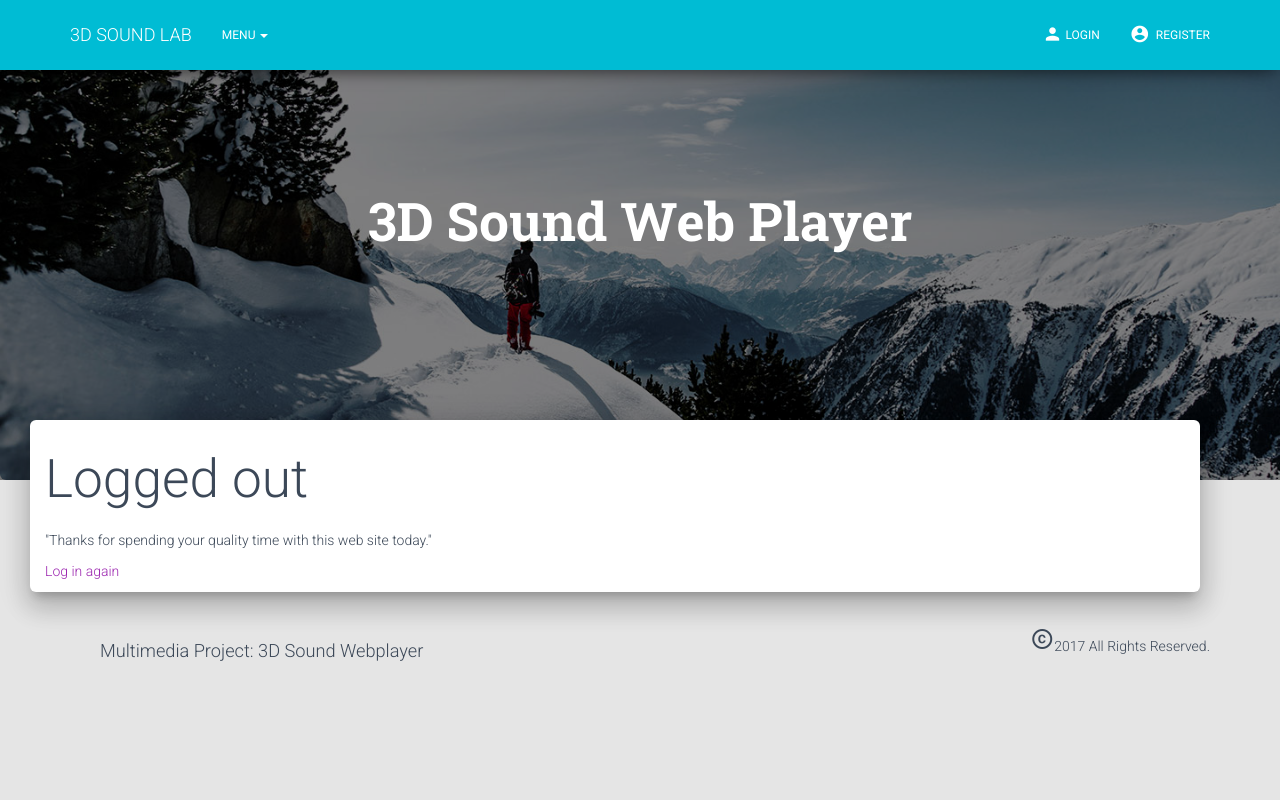
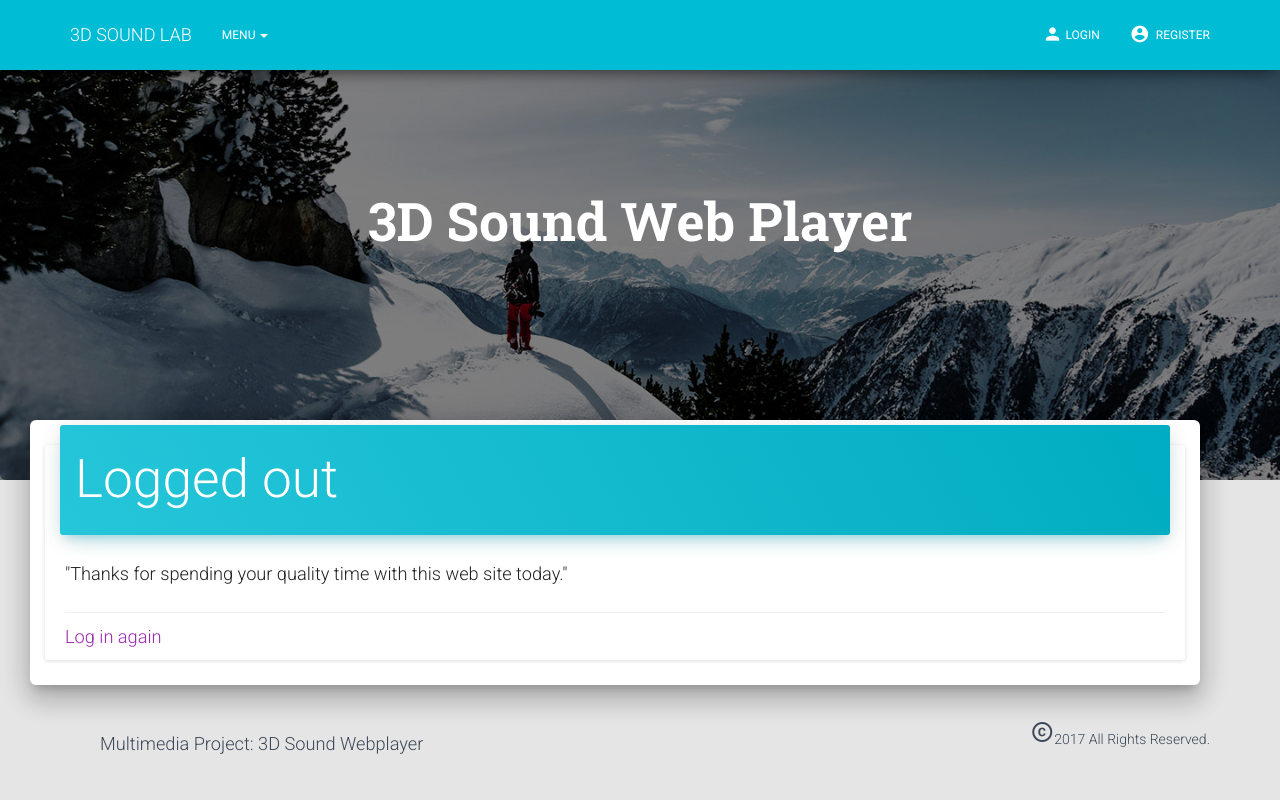
Before and after one commit to znxkznxk1030/MultiMedia_Project, a Django app: a page that uses templates/registration/logged_out.html in a window 1280 px wide. Run offline with Django 3.2, Linux system fonts and the light colour scheme; some libraries are stand-ins or nearby versions.

Commit message:
Bootstrap - 나머지 페이지 card view 적용

```diff
--- a/templates/index.html
+++ b/templates/index.html
@@ -3,6 +3,7 @@
 {% block content %}
 
     <h1 class="text-center" style="padding:15px;">3D sound VS NORMAL</h1>
+    <!-- TODO : add project description-->
     <script>
         var cur = 1;
         $(function () {
--- a/templates/registration/logged_out.html
+++ b/templates/registration/logged_out.html
@@ -4,8 +4,10 @@
 
 {% block content %}
     <div id="content">
-        <h1>Logged out</h1>
-        <p>"Thanks for spending your quality time with this web site today."</p>
-        <p><a href="{% url 'login' %}">Log in again</a></p>
+        <div class="card">
+            <h1 class="card-header" data-background-color="blue">Logged out</h1>
+            <h4 class="card-content">"Thanks for spending your quality time with this web site today."</h4>
+            <h4 class="card-footer"><a href="{% url 'login' %}">Log in again</a></h4>
+        </div>
     </div>
 {% endblock %}
```
Also changed, not shown: templates/registration/register_done.html (+5 -3 lines), db.sqlite3.
